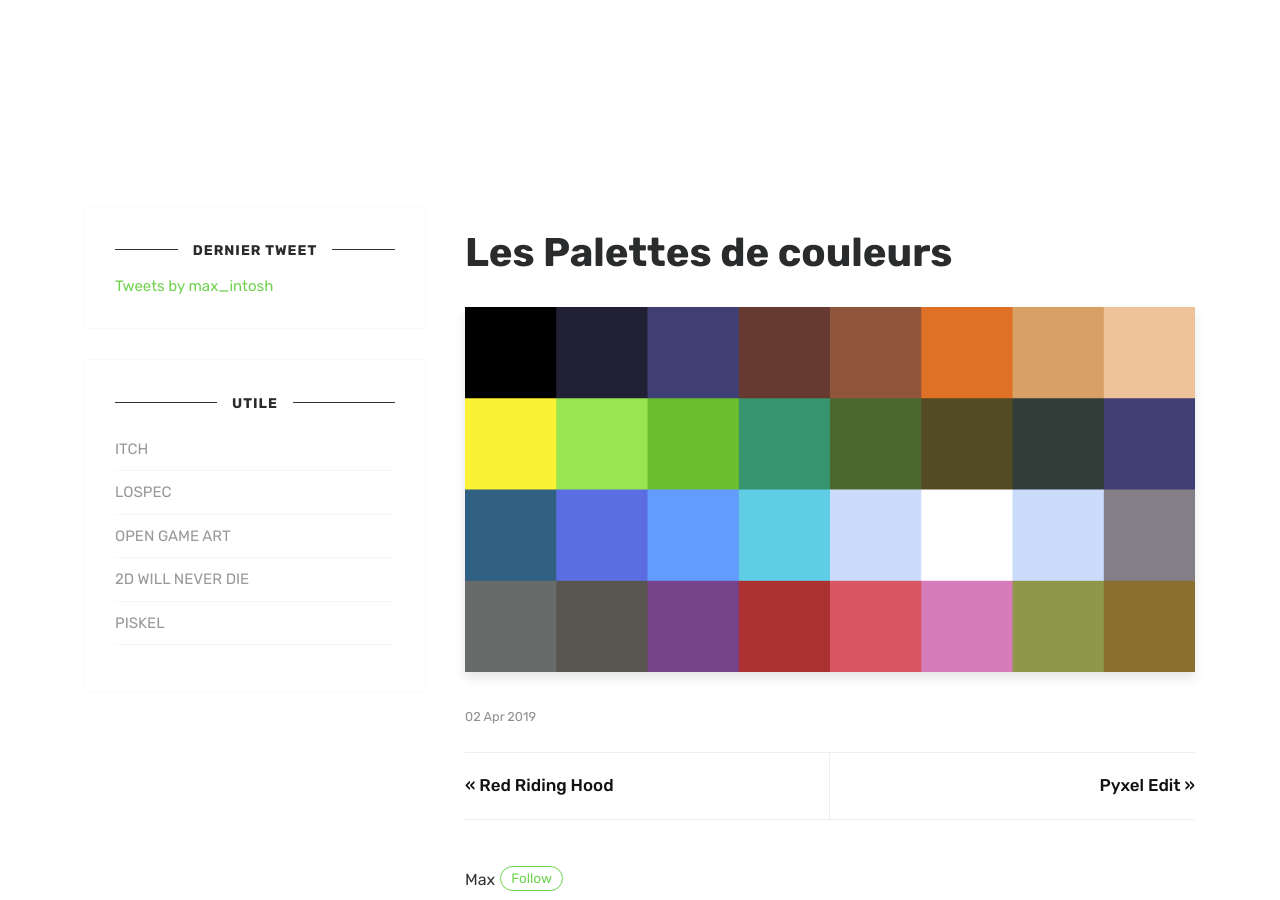
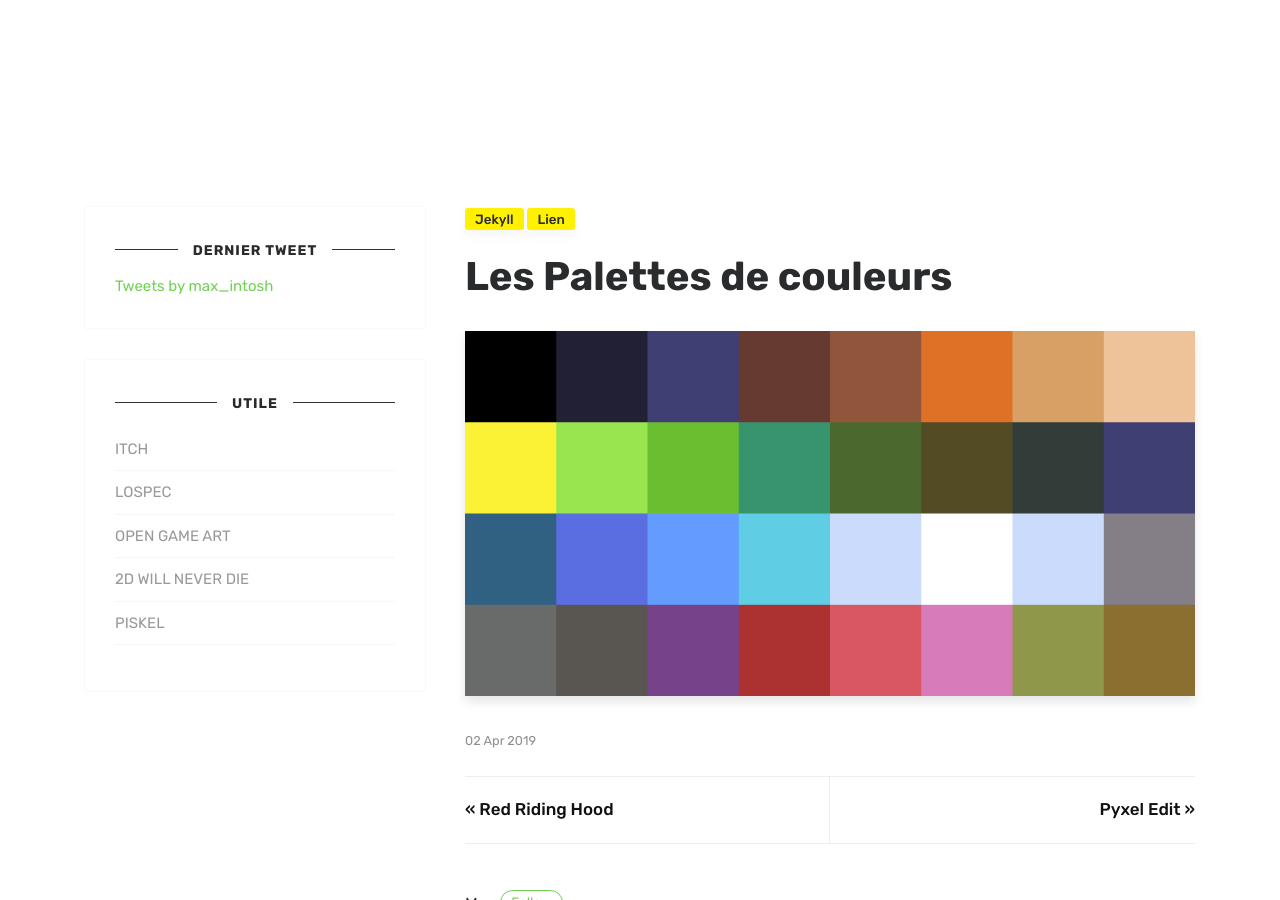
Before and after one commit to Maxibuino/PixBuino, a Jekyll site: the page built from _posts/2019-04-02-Les-palettes-de-couleurs.md, in a window 1280 px wide and 900 px high. Built offline with Jekyll 4.4.1, drawn with Linux system fonts in a browser that asks for light colours; comment, search, counter and statistics services are not loaded.

Commit message:
Update post.html

```diff
--- a/_layouts/post.html
+++ b/_layouts/post.html
@@ -27,11 +27,9 @@ post_class: post-template
                     <ul class="tags">
                         {% assign sortedCategories = page.categories | sort %}
                         {% for category in sortedCategories %}
-                       <!--
 			    <li>
-                         <a href="{{ site.baseurl }}/category/{{ category | slugify }}/">{{ category }}</a>
+                         <a "{{ site.baseurl }}/category/{{ category | slugify }}/">{{ category }}</a>
                         </li>
-			    -->
                         {% endfor %}
                     </ul>
                 </div>
```
